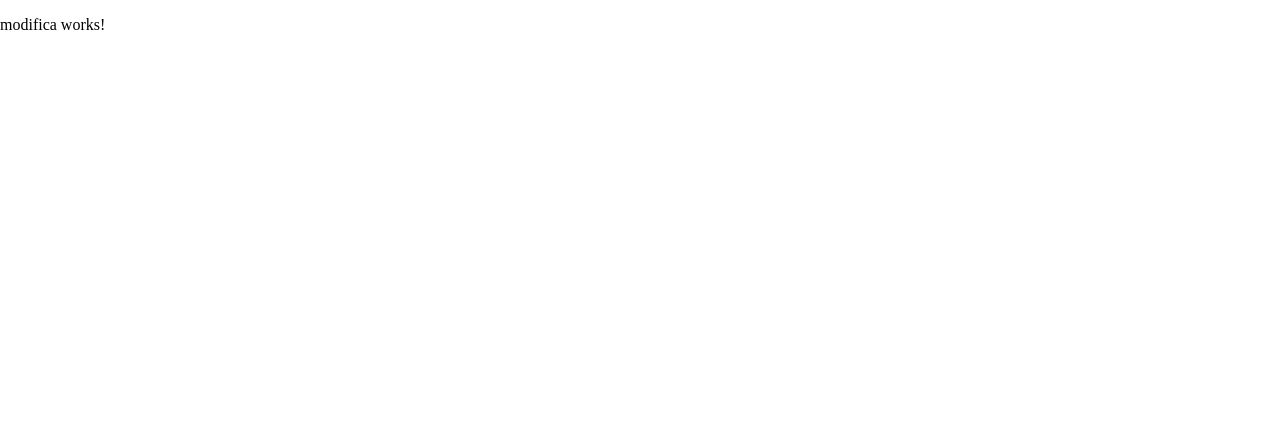
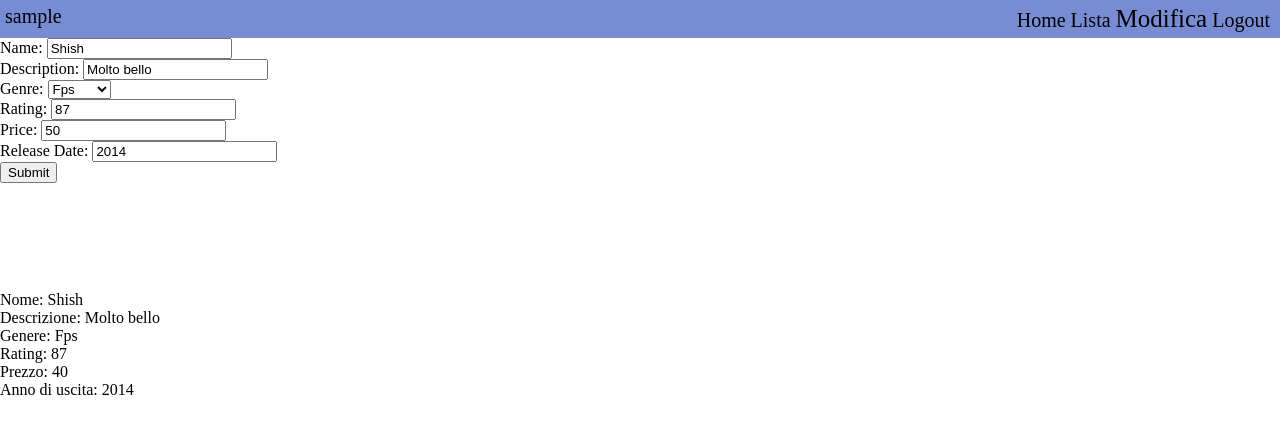
Before and after one commit to Kawa97/GiochiRoutati, an Angular app: page /modifica in a window 1280 px wide. Shown: the top 434 px of the page. Built offline with nearby package versions, Linux system fonts and the light colour scheme; sample sign-in values are in the browser's storage.

Commit message:
Template Driven + sistemazioni roba

```diff
--- a/src/app/Game.ts
+++ b/src/app/Game.ts
@@ -1,20 +1,20 @@
 export class Game{
     id: number;
     name: string;
-    descrizione:string;
-    genere:string;
+    description:string;
+    genre:string;
     rating:number;
-    prezzo:number;
-    annouscita:string;
+    price:number;
+    releaseDate:string;
 
-    constructor(id: number,name: string = "bho",descrizione: string = "bho",genere:string ="bho",
-    rating:number =null,prezzo:number=null,annouscita:string="bho"){
+    constructor(id: number,name: string = "bho",description: string = "bho",genre:string ="bho",
+    rating:number =0,price:number=0,releaseDate:string="bho"){
         this.id=id;
         this.name = name;
-        this.descrizione = descrizione;
-        this.genere = genere;
+        this.description = description;
+        this.genre = genre;
         this.rating = rating;
-        this.prezzo = prezzo;
-        this.annouscita = annouscita;
+        this.price = price;
+        this.releaseDate = releaseDate;
     }
 }
--- a/src/app/app.component.ts
+++ b/src/app/app.component.ts
@@ -1,4 +1,4 @@
-import { Component } from '@angular/core';
+import { Component, OnInit } from '@angular/core';
 import { ChangedisplayService } from './changedisplay.service';
 
 @Component({
@@ -6,10 +6,15 @@ import { ChangedisplayService } from './changedisplay.service';
   templateUrl: './app.component.html',
   styleUrls: ['./app.component.css']
 })
-export class AppComponent {
+export class AppComponent implements OnInit{
   logged:boolean;
 
+  ngOnInit(){
+
+  }
+
   constructor(private changediplayService :ChangedisplayService) {
+    this.logged = sessionStorage.getItem('username') !== null && sessionStorage.getItem('username') !== undefined;
     this.changediplayService.mySubject$.subscribe(logged =>{this.logged=logged;});
   }
 }
--- a/src/app/changedisplay.service.ts
+++ b/src/app/changedisplay.service.ts
@@ -1,20 +1,10 @@
 import { Injectable} from '@angular/core';
 import { Subject }    from 'rxjs/Subject';
-import { Router, CanActivate, ActivatedRouteSnapshot, RouterStateSnapshot } from '@angular/router'
+import { Router, ActivatedRouteSnapshot, RouterStateSnapshot } from '@angular/router'
 import { Observable } from 'rxjs/Observable';
 @Injectable()
-export class ChangedisplayService implements CanActivate{
+export class ChangedisplayService{
 
-  canActivate() {
-    if(!this.controllaLogin()){
-        console.log("Sloggato");
-        return true;
-    }
-    else{
-        this.router.navigate(["/home"]);
-        return false;
-    }
-    }
   constructor(private router: Router) { }
 
   private mySubject = new Subject<boolean>();
@@ -37,4 +27,9 @@ return true;
     else {console.log("bhoo")}
   }
 
+  Logout(){
+    sessionStorage.clear();
+    this.mySubject.next(false);
+    this.router.navigate(["/login"]);
+  }
 }
--- a/src/app/detail/detail.component.html
+++ b/src/app/detail/detail.component.html
@@ -1,9 +1,9 @@
 
 <div>Nome: {{currentGame?.name}}</div>
-<div>Descrizione: {{currentGame?.descrizione}}</div>
-<div>Genere: {{currentGame?.genere}}</div>
+<div>Descrizione: {{currentGame?.description}}</div>
+<div>Genere: {{currentGame?.genre}}</div>
 <div>Rating: {{currentGame?.rating}}</div>
-<div>Prezzo: {{currentGame?.prezzo | sconto:20}}</div>
-<div>Anno di uscita: {{currentGame?.annouscita}}</div>
+<div>Prezzo: {{currentGame?.price | sconto:20}}</div>
+<div>Anno di uscita: {{currentGame?.releaseDate}}</div>
 <br>
 <a routerLink="/lista">Torna in lista</a>
--- a/src/app/header/header.component.html
+++ b/src/app/header/header.component.html
@@ -1,9 +1,12 @@
 <div class="header">
+    <a style="float:left">{{name}}</a>
     <nav>
         <a routerLink="/home" routerLinkActive="active">Home</a>
 
         <a routerLink="/lista" routerLinkActive="active">Lista</a>
 
         <a routerLink="/modifica" routerLinkActive="active">Modifica</a>
+
+        <a (click)="logout()">Logout</a>
       </nav>
 </div>
--- a/src/app/header/header.component.ts
+++ b/src/app/header/header.component.ts
@@ -1,4 +1,5 @@
 import { Component, OnInit } from '@angular/core'
+import { ChangedisplayService } from '../changedisplay.service';
 
 @Component({
   selector: 'header',
@@ -7,8 +8,14 @@ import { Component, OnInit } from '@angular/core'
 })
 export class HeaderComponent implements OnInit {
 
-  constructor() { }
+  name:string="carlo";
+  constructor(private changediplayService :ChangedisplayService) { }
 
   ngOnInit() {
+    this.name=sessionStorage.getItem('username');
+  }
+
+  logout(){
+    this.changediplayService.Logout();
   }
 }
--- a/src/app/lista/lista.component.html
+++ b/src/app/lista/lista.component.html
@@ -1,6 +1,6 @@
 <div *ngFor="let item of items; let i=index" (click)="selectItem(item)">
     <div>name: {{item.name}}</div>
-    <div>genere: {{item.genere}}</div>
-    <div>Anno di uscita: {{item.annouscita}}</div>
+    <div>genere: {{item.genre}}</div>
+    <div>Anno di uscita: {{item.releaseDate}}</div>
     <div *ngIf="i!=items.length-1">-------------</div>
 </div>
--- a/src/app/login/login.component.html
+++ b/src/app/login/login.component.html
@@ -1,8 +1,8 @@
 <div class="login">
     <h1>Benvenuto! Loggati qua!</h1>
     <p>Inserisci il tuo Username: </p>
-    <input [(ngModel)]="username" type="text" name="username" placeholder="Username">
+    <input (keyup.Enter)="login()" [(ngModel)]="username" type="text" name="username" placeholder="Username">
     <p>Inserisci la tua Password: </p>
-    <input [(ngModel)]="password" type="password" name="password" placeholder="Password">
+    <input (keyup.Enter)="login()" [(ngModel)]="password" type="password" name="password" placeholder="Password">
     <button (click)="login()">Conferma Credenziali</button>
 </div>
--- a/src/app/login/login.component.ts
+++ b/src/app/login/login.component.ts
@@ -1,5 +1,6 @@
 import { Component, OnInit, Input} from '@angular/core';
 import { ChangedisplayService } from '../changedisplay.service';
+import { Router } from '@angular/router';
 @Component({
   selector: 'app-login',
   templateUrl: './login.component.html',
@@ -11,7 +12,11 @@ export class LoginComponent implements OnInit {
   username:string;
   password:string;
 
-  constructor(private changediplayService :ChangedisplayService) {
+  constructor(private changediplayService :ChangedisplayService,router :Router) {
+    if(changediplayService.controllaLogin())
+    {
+      router.navigate(["/home"]);
+    }
   }
 
   ngOnInit() {
--- a/src/app/modifica/modifica.component.html
+++ b/src/app/modifica/modifica.component.html
@@ -1,3 +1,39 @@
-<p>
-  modifica works!
-</p>
+<form (ngSubmit)="onSubmit()" #modifyForm="ngForm">
+  <div class="form-group">
+  <label for="name">Name: </label>
+  <input type="text" class="form-control" id="name" required [(ngModel)]="gioco.name" name="name" #nameVar="ngModel">
+  <div [hidden]="nameVar.pristine">Prova</div>
+  </div>
+  <div class="form-group">
+  <label for="description">Description: </label>
+  <input type="text" class="form-control" id="description" [(ngModel)]="gioco.description" name="description" #descriptionVar="ngModel">
+  <div [hidden]="descriptionVar.pristine">Prova</div>
+  </div>
+  <div class="form-group">
+  <label for="genre">Genre: </label>
+  <select class="form-control" id="genre" required [(ngModel)]="gioco.genre" name="genre" #genreVar="ngModel">
+  <option *ngFor="let genre of genres" [value]="genre">{{genre}}</option>
+  </select>
+  </div>
+  <div class="form-group">
+    <label for="rating">Rating: </label>
+    <input type="text" class="form-control" id="rating" [(ngModel)]="gioco.rating" name="rating" #ratingVar="ngModel">
+  </div>
+  <div class="form-group">
+    <label for="price">Price: </label>
+    <input type="text" class="form-control" id="price" [(ngModel)]="gioco.price" name="price" #priceVar="ngModel">
+  </div>
+  <div class="form-group">
+    <label for="releaseDate">Release Date: </label>
+    <input type="text" class="form-control" id="releaseDate" [(ngModel)]="gioco.releaseDate" name="releaseDate" #releaseDateVar="ngModel">
+  </div>
+  <button type="submit" class="btn btn-success">Submit</button>
+  </form>
+
+  <br><br><br><br><br><br>
+<div>Nome: {{gioco.name}}</div>
+<div>Descrizione: {{gioco.description}}</div>
+<div>Genere: {{gioco.genre}}</div>
+<div>Rating: {{gioco.rating}}</div>
+<div>Prezzo: {{gioco.price | sconto:20}}</div>
+<div>Anno di uscita: {{gioco.releaseDate}}</div>
--- a/src/app/modifica/modifica.component.ts
+++ b/src/app/modifica/modifica.component.ts
@@ -1,15 +1,16 @@
-import {Component ,OnInit} from '@angular/core'
+import {Component} from '@angular/core'
+import { Game } from '../Game';
 
 @Component({
   selector: 'app-modifica',
   templateUrl: './modifica.component.html',
   styleUrls: ['./modifica.component.css']
 })
-export class ModificaComponent implements OnInit {
+export class ModificaComponent {
 
+  genres:string[]= ["Fps","Rpg","Moba","Puzzle","Schifo"];
   constructor() { }
-
-  ngOnInit() {
-  }
+  values ="";
+  gioco:Game= new Game(0,"Shish","Molto bello","Fps",87,50,"2014");
 
 }
--- a/src/app/router/router.Module.ts
+++ b/src/app/router/router.Module.ts
@@ -12,7 +12,7 @@ import { ChangedisplayService } from '../changedisplay.service';
 
     const routes: Routes = [
         { path: '', redirectTo:'login' ,pathMatch:'full'},
-        { path: 'login' , component:LoginComponent,canActivate:[ChangedisplayService]},
+        { path: 'login' , component:LoginComponent},
         { path: 'home', component: HomeComponent,canActivate:[AuthGuard]},
         { path: 'lista', component: ListaComponent ,canActivate:[AuthGuard]},
         { path: 'detail/:id', component: DetailComponent,canActivate:[AuthGuard] },
```
